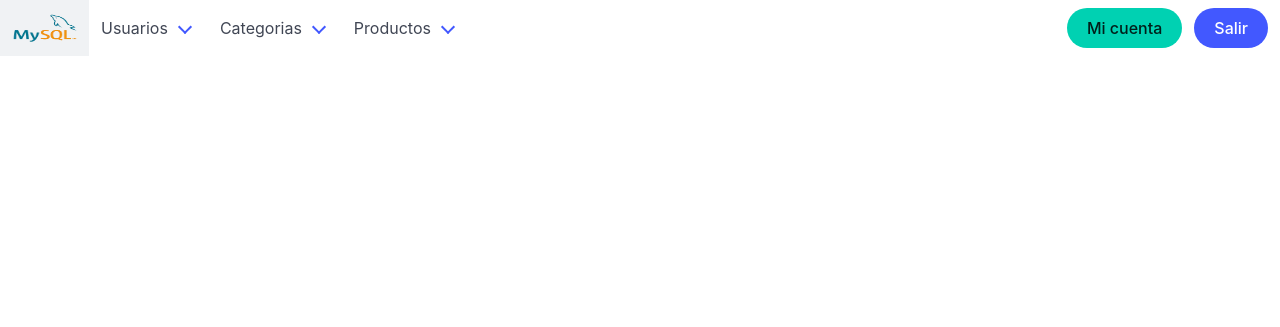
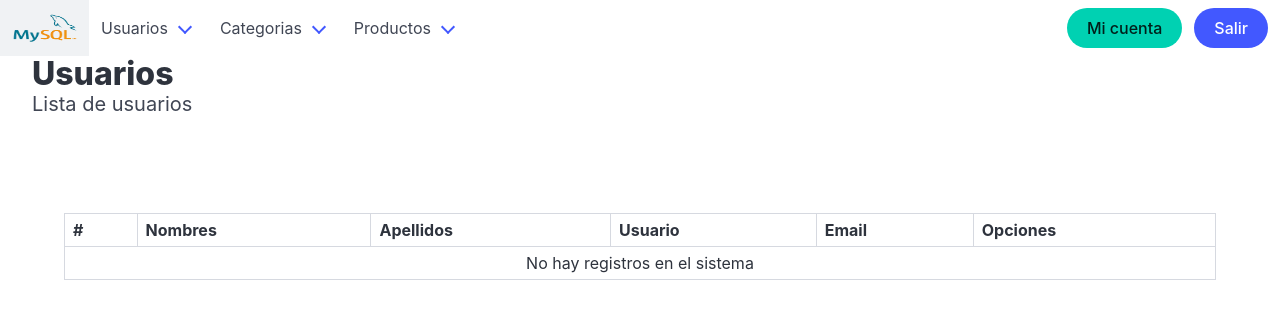
Before and after one commit to Ulises1313/inventario, a PHP site: page /index.php?vista=user_list in a window 1280 px wide. Shown: the top 327 px of the page. Run offline with PHP 8.4, Linux system fonts and the light colour scheme; the visitor is signed in with stand-in values (Sample User, id 1).

Commit message:
Avances del curso

```diff
--- a/php/main.php
+++ b/php/main.php
@@ -2,7 +2,7 @@
 
 function conexion()
 {
-    $pdo = new PDO('mysql:host=localhost;dbname=inventario;', 'root', '');
+    $pdo = new PDO('mysql:host=localhost;dbname=inventario;', 'root', 'root');
     return $pdo;
 }
 
--- /dev/null
+++ b/php/usuario_lista.php
@@ -0,0 +1,103 @@
+<?php
+$inicio = ($pagina > 0) ? (($pagina * $registros) - $registros) : 0;
+$tabla = "";
+
+if (isset($busqueda) && !empty($busqueda)) {
+    $consulta_datos = "SELECT * FROM usuario WHERE ((usuario_id != '" .$_SESSION['id'] ."') AND
+    (usuario_nombre LIKE '%$busqueda%' OR
+    usuario_apellido LIKE '%$busqueda%' OR
+    usuario_usuario LIKE '%$busqueda%' OR
+    usuario_email LIKE '%$busqueda%'))
+    ORDER BY usuario_nombre ASC LIMIT $inicio, $registros";
+
+    $consulta_total = "SELECT COUNT(usuario_id) FROM usuario WHERE ((usuario_id != '" .$_SESSION['id'] ."') AND
+    (usuario_nombre LIKE '%$busqueda%' OR
+    usuario_apellido LIKE '%$busqueda%' OR
+    usuario_usuario LIKE '%$busqueda%' OR
+    usuario_email LIKE '%$busqueda%'))";
+} else {
+    $consulta_datos = "SELECT * FROM usuario WHERE usuario_id != '" .$_SESSION['id'] ."'
+    ORDER BY usuario_nombre ASC LIMIT $inicio, $registros";
+
+    $consulta_total = "SELECT COUNT(usuario_id) FROM usuario WHERE usuario_id != '" .$_SESSION['id'] ."'";
+}
+
+$conexion = conexion();
+
+$datos = $conexion -> query($consulta_datos);
+$datos = $datos -> fetchAll();
+
+$total = $conexion -> query($consulta_total);
+$total = (int) $total -> fetchColumn();
+
+$Npaginas = ceil($total / $registros);
+
+$tabla .='
+<div class="table-container">
+    <table class="table is-bordered is-striped is-narrow is-hoverable is-fullwidth">
+        <thead>
+            <tr class="has-text-centered">
+                <th>#</th>
+                <th>Nombres</th>
+                <th>Apellidos</th>
+                <th>Usuario</th>
+                <th>Email</th>
+                <th colspan="2">Opciones</th>
+            </tr>
+        </thead>
+        <tbody>';
+if($total >= 1 && $pagina <= $Npaginas){
+    $contador = $inicio + 1;
+
+    $pag_inicio = $inicio + 1;
+    foreach($datos as $rows){
+        $tabla .= '
+            <tr class="has-text-centered">
+                    <td>'. $contador .'</td>
+                    <td>'. $rows['usuario_nombre'] .'</td>
+                    <td>'. $rows['usuario_apellido'] .'</td>
+                    <td>'. $rows['usuario_usuario'] .'</td>
+                    <td>'. $rows['usuario_email'] .'</td>
+                    <td>
+                        <a href="index.php?vista=user_update&user_id_up='. $rows['usuario_id'] .'" class="button is-success is-rounded is-small">Actualizar</a>
+                    </td>
+                    <td>
+                        <a href="'.$url.$pagina.'&user_id_del='. $rows['usuario_id'] .'" class="button is-danger is-rounded is-small">Eliminar</a>
+                    </td>
+            </tr>';
+        $contador++;
+    }
+    $pag_final = $contador - 1;
+}else{
+    if ($total >= 1) {
+        $tabla .= '
+        <tr class="has-text-centered">
+            <td colspan="7">
+                <a href="'.$url.'1" class="button is-link is-rounded is-small mt-4 mb-4">
+                    Haga clic acá para recargar el listado
+                </a>
+            </td>
+        </tr>';
+    } else {
+        $tabla .= '
+        <tr class="has-text-centered">
+            <td colspan="7">
+                No hay registros en el sistema
+            </td>
+        </tr>';
+    }
+}
+
+
+
+$tabla .= '</tbody></table></div>';
+if($total >= 1 && $pagina <= $Npaginas){
+$tabla .= '
+    <p class="has-text-right">Mostrando usuarios <strong>'. $pag_inicio .'</strong> al
+    <strong>'. $pag_final .'</strong> de un <strong>total de '. $total .'</strong></p>';
+}
+$conexion = null;
+echo $tabla;
+if($total >= 1 && $pagina <= $Npaginas){
+    echo paginador_tablas($pagina, $Npaginas, $url, 7);
+}
--- a/vistas/user_list.php
+++ b/vistas/user_list.php
@@ -0,0 +1,27 @@
+<div class="container is-fluid mb-6">
+    <h1 class="title">Usuarios</h1>
+    <h2 class="subtitle">Lista de usuarios</h2>
+</div>
+
+<div class="container pb-6 pt-6">
+    <?php
+    require_once './php/main.php';
+
+    if (!isset($_GET['page'])) {
+        $pagina = 1;
+    }else{
+        $pagina = (int) $_GET['page'];
+        if($pagina <= 1){
+            $pagina = 1;
+        }
+    }
+
+    $pagina = limpiar_cadeda($pagina);
+    $url = "index.php?vista=user_list&page=";
+    $registros = 15;
+    $busqueda = "";
+    require_once './php/usuario_lista.php';
+    ?>
+
+
+</div>
```
